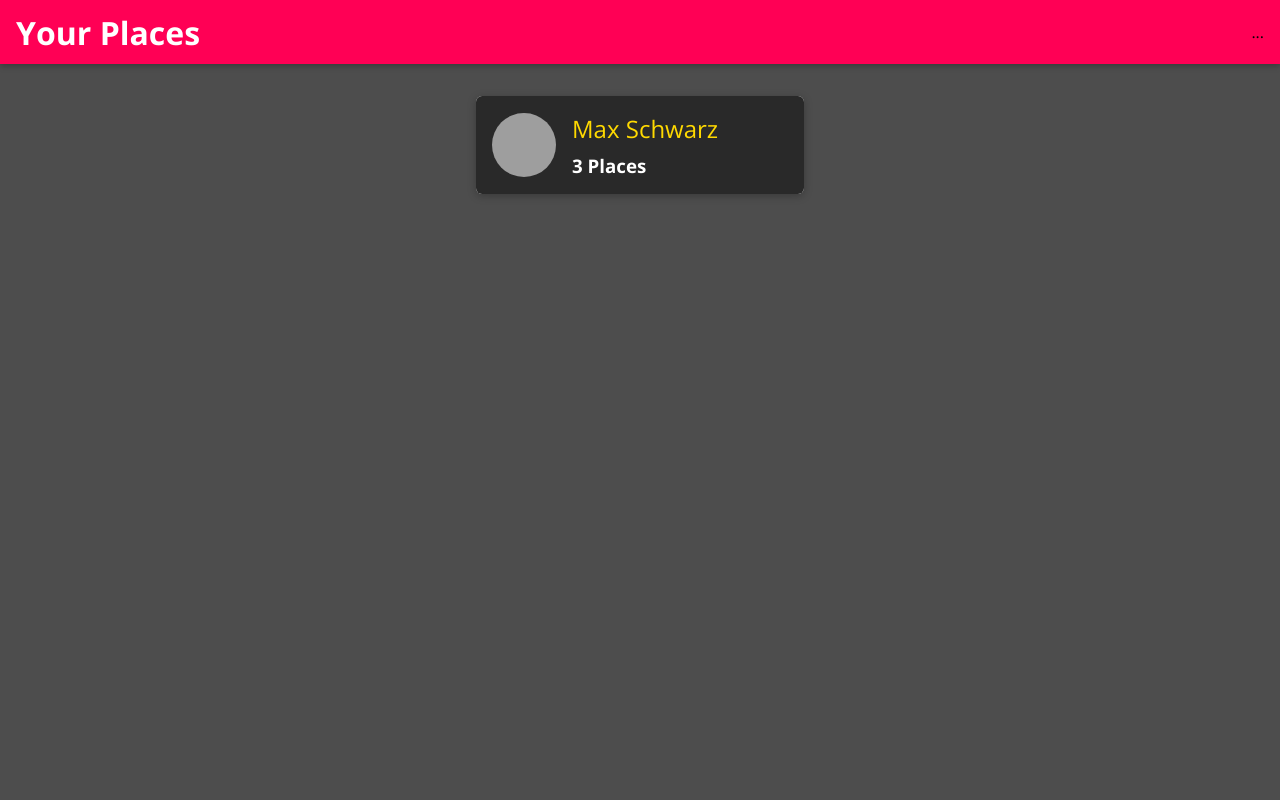
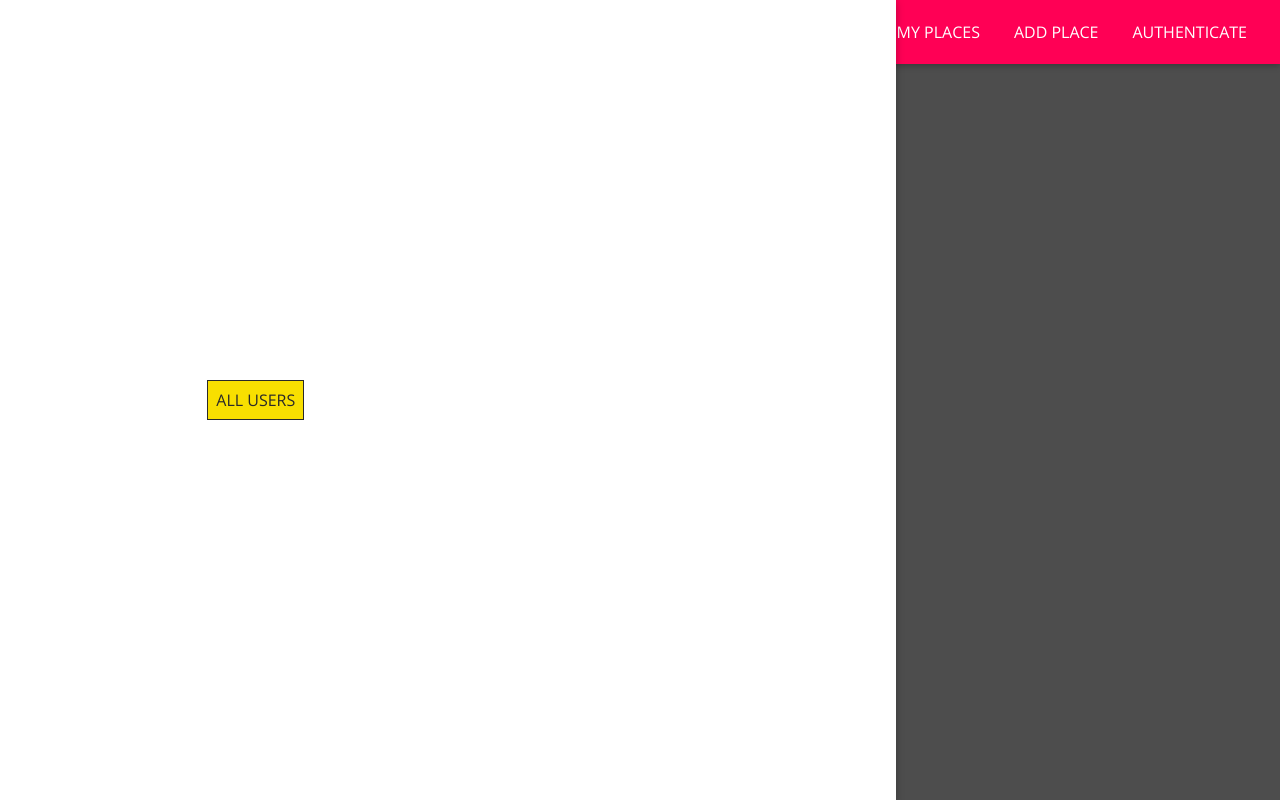
Before and after one commit to carvesco/MERNANO, a React (Create React App) app: page / in a window 1280 px wide. Built offline with nearby package versions, Linux system fonts and the light colour scheme; grey boxes are pictures that could not be loaded.

Commit message:
:sparkles: added simple aside drawer for mobile view

```diff
--- a/src/shared/components/Navigation/MainNavigation.js
+++ b/src/shared/components/Navigation/MainNavigation.js
@@ -1,12 +1,20 @@
 import React from "react";
 import { Link } from "react-router-dom";
+
+import "./MainNavigation.css";
+
 import MainHeader from "./MainHeader";
-
-
-import "./MainNavigation.css"
+import NavLinks from "./NavLinks";
+import SideDrawer from "./SideDrawer";
 
 const MainNavigation = (props) => {
   return (
+    <React.Fragment>
+      <SideDrawer>
+        <nav className="main-navigation__drawer-nav">
+          <NavLinks />
+        </nav>
+      </SideDrawer>
       <MainHeader>
         <button className="main-navigation__menu-btn">
           <span />
@@ -17,8 +25,11 @@
           <Link to="/">Your Places</Link>
         </h1>
 
-      <nav>...</nav>
+        <nav className="main-navigation__header-nav">
+          <NavLinks />
+        </nav>
       </MainHeader>
+    </React.Fragment>
   );
 };
 
--- a/src/shared/components/Navigation/NavLinks.css
+++ b/src/shared/components/Navigation/NavLinks.css
@@ -0,0 +1,76 @@
+.nav-links {
+  list-style: none;
+  margin: 0;
+  padding: 0;
+  width: 100%;
+  height: 100%;
+  display: flex;
+  flex-direction: column;
+  justify-content: center;
+  align-items: center;
+}
+
+.nav-links li {
+  margin: 1rem;
+}
+
+.nav-links a {
+  border: 1px solid transparent;
+  color: #292929;
+  text-decoration: none;
+  padding: 0.5rem;
+}
+
+.nav-links a:hover,
+.nav-links a:active,
+.nav-links a.active {
+  background: #f8df00;
+  border-color: #292929;
+  color: #292929;
+}
+
+.nav-links button {
+  cursor: pointer;
+  border: 1px solid #292929;
+  color: #292929;
+  background: transparent;
+  padding: 0.5rem;
+  font: inherit;
+}
+
+.nav-links button:focus {
+  outline: none;
+}
+
+.nav-links button:hover,
+.nav-links button:active {
+  background: #292929;
+  color: white;
+}
+
+@media (min-width: 768px) {
+  .nav-links {
+    flex-direction: row;
+  }
+
+  .nav-links li {
+    margin: 0 0.5rem;
+  }
+
+  .nav-links a {
+    color: white;
+    text-decoration: none;
+  }
+
+  .nav-links button {
+    border: 1px solid white;
+    color: white;
+    background: transparent;
+  }
+
+  .nav-links button:hover,
+  .nav-links button:active {
+    background: #f8df00;
+    color: #292929;
+  }
+}
--- a/src/shared/components/Navigation/NavLinks.js
+++ b/src/shared/components/Navigation/NavLinks.js
@@ -0,0 +1,23 @@
+import React from "react";
+import { NavLink } from "react-router-dom";
+
+import "./NavLinks.css";
+
+const NavLinks = props =>{
+    return <ul className="nav-links">
+        <li>
+            <NavLink to="/">ALL USERS</NavLink>
+        </li>
+        <li>
+            <NavLink to="/u1/places">MY PLACES</NavLink>
+        </li>
+        <li>
+            <NavLink to="/places/new">ADD PLACE</NavLink>
+        </li>
+        <li>
+            <NavLink to="/auth">AUTHENTICATE</NavLink>
+        </li>
+    </ul>
+};
+
+export default NavLinks;
--- a/src/shared/components/Navigation/SideDrawer.css
+++ b/src/shared/components/Navigation/SideDrawer.css
@@ -0,0 +1,10 @@
+.side-drawer {
+  position: fixed;
+  left: 0;
+  top: 0;
+  z-index: 100;
+  height: 100vh;
+  width: 70%;
+  background: white;
+  box-shadow: 0 2px 8px rgba(0, 0, 0, 0.26);
+}
--- a/src/shared/components/Navigation/SideDrawer.js
+++ b/src/shared/components/Navigation/SideDrawer.js
@@ -0,0 +1,9 @@
+import React from "react";
+
+import "./SideDrawer.css";
+
+const SideDrawer = props =>{
+    return <aside className="side-drawer">{props.children}</aside>
+};
+
+export default SideDrawer;
```
Lines whose indentation alone changed are shown as unchanged.
